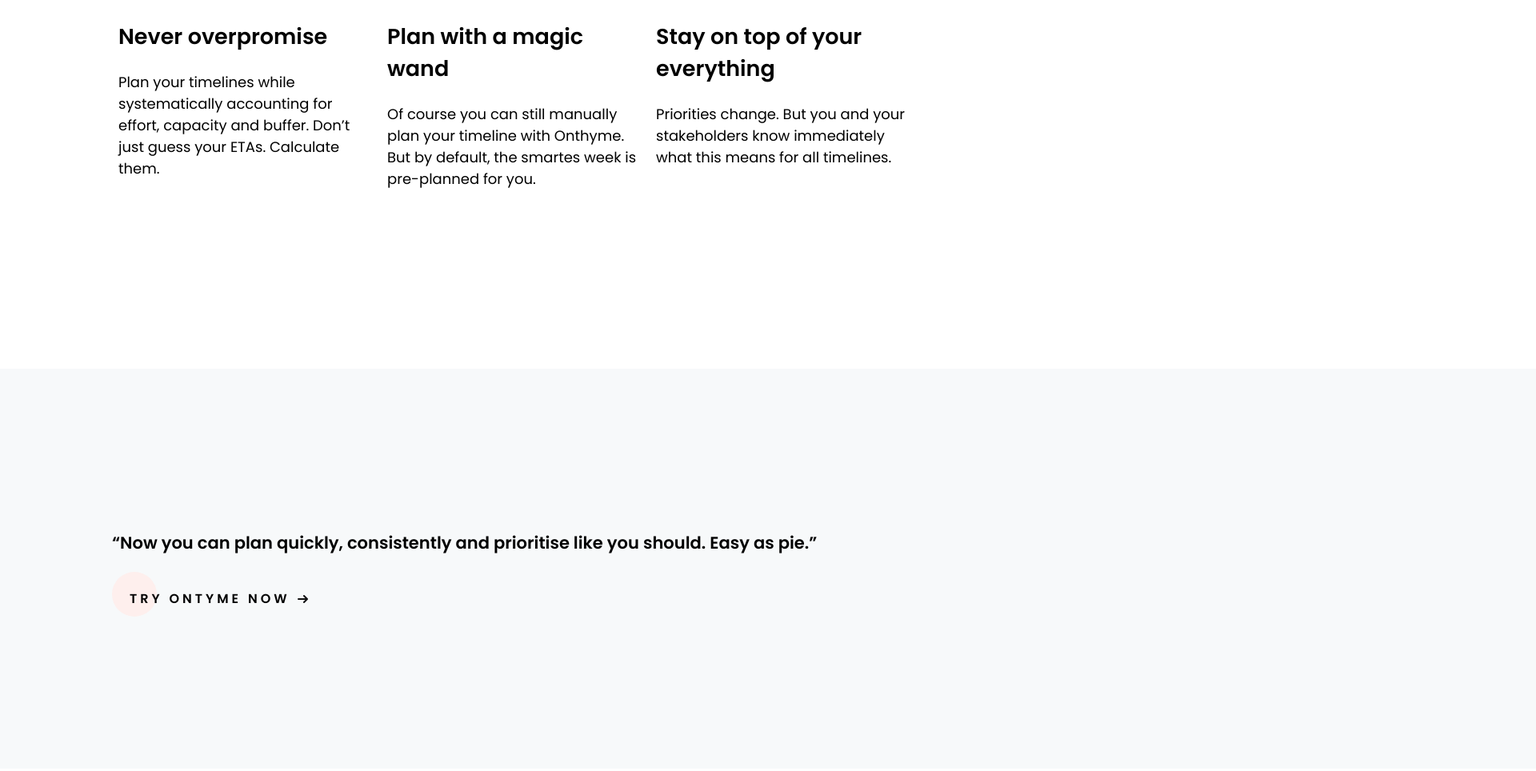
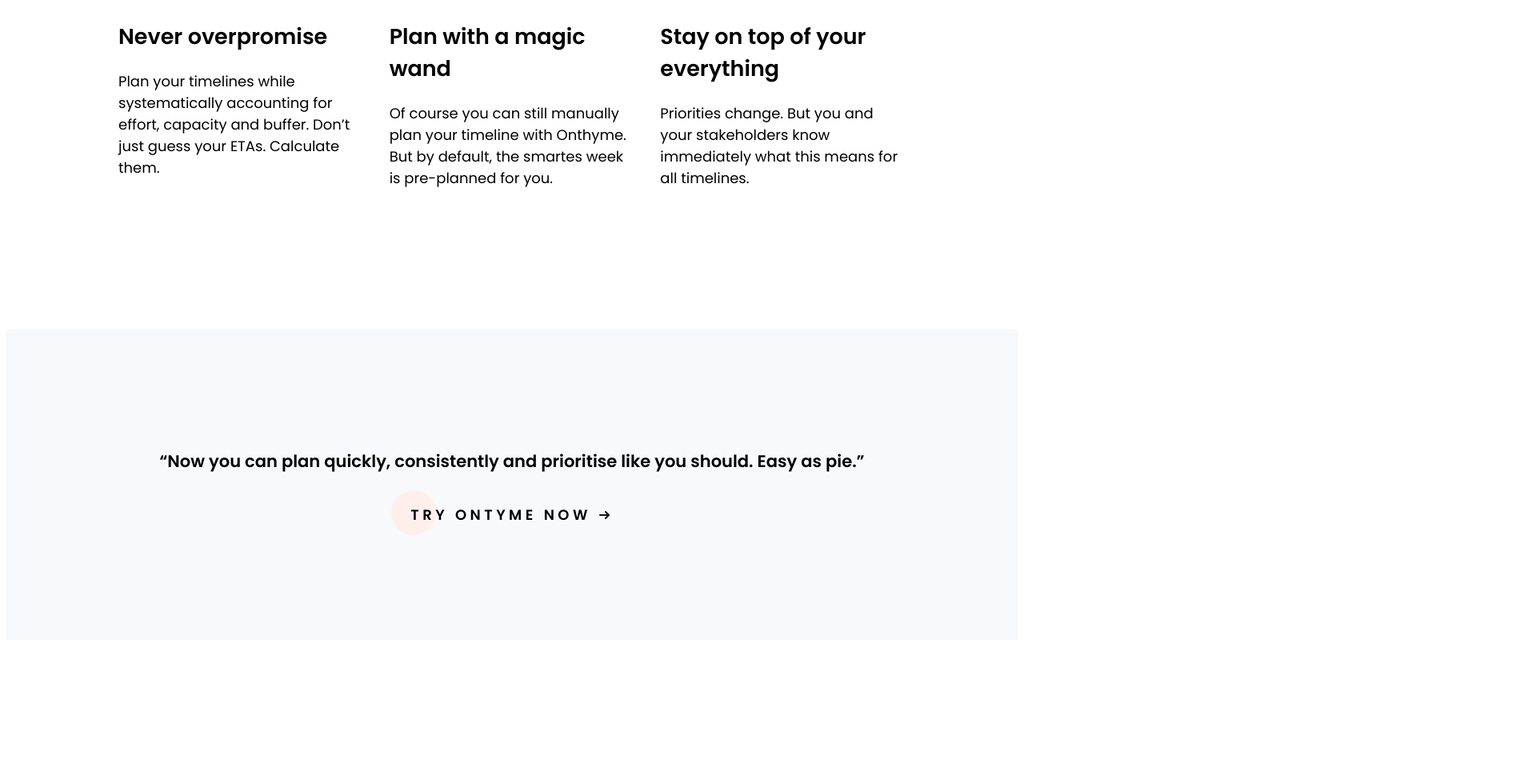
Before and after one commit to bleitz/ontyme, a plain HTML site: page index.html in a window 1280 px wide. Shown: the part 745-1709 px from the top of the page at 80% size, 1920 px wide, since content can reach past the window. After the commit the page ends 1553 px from the top, so only its background shows below. Drawn offline with Linux system fonts and the light colour scheme.

Commit message:
Fix footer and cta

```diff
--- a/index.html
+++ b/index.html
@@ -66,7 +66,9 @@
         </div>
     </div>
 
-    <div class="banner">
+</div>
+
+<footer>
     <h3>“Now you can plan quickly, consistently and prioritise like you should. Easy as pie.”</h3>
     <a href="#" class="cta">
         <span>Try ontyme now</span>
@@ -75,9 +77,7 @@
         <polyline points="8 1 12 5 8 9"></polyline>
         </svg>
     </a>
-    </div>
-
-</div>
+</footer>
 
 </body>
 </html>
--- a/style.css
+++ b/style.css
@@ -21,7 +21,7 @@ a {
 
   .cta {
     position: relative;
-    padding: 19px 22px;
+    padding: 16px 24px;
     transition: all 0.2s ease;
   }
   .cta:before {
@@ -32,13 +32,13 @@ a {
     display: block;
     border-radius: 28px;
     background: #FEEFED;
+    background-size: cover;
     width: 56px;
     height: 56px;
     transition: all 0.3s ease;
   }
   .cta span {
     position: relative;
-    font-size: 16px;
     line-height: 18px;
     font-weight: 900;
     letter-spacing: 0.25em;
@@ -74,11 +74,20 @@ a {
     display: grid;
     grid-template-columns: repeat(12, 1fr);
     column-gap: 8px;
-    grid-auto-flow: row;
     margin-left: 8px;
     margin-right: 8px;
     justify-items: stretch;
     justify-content: center;
+}
+
+footer {
+    display: flex;
+    flex-direction: column;
+    align-items: center;
+    justify-content: center;
+    background-color: #F7F9FA;
+    padding: 128px 0;
+    margin-top: 80px;
 }
 
 /* -- Hero -- */
@@ -205,18 +214,6 @@ a {
     margin: 48px 0;
 }
 
-.banner {
-    height: 500px;
-    grid-column: span 12;
-    background-color: #F7F9FA;
-    margin: 128px -500% 0 -500%;
-    padding: 0 500% !important;
-    display: flex;
-    flex-direction: column;
-    align-content: center;
-    justify-content: center;
-}
-
 @media screen and (min-width: 1024px) {
     html {
         font-size: 18px;
@@ -228,6 +225,7 @@ a {
 
     .container {
         margin: 0 auto;
+        column-gap: 16px;
     }
 
     .hero-left, .hero-right {
```
Lines whose indentation alone changed are shown as unchanged.
